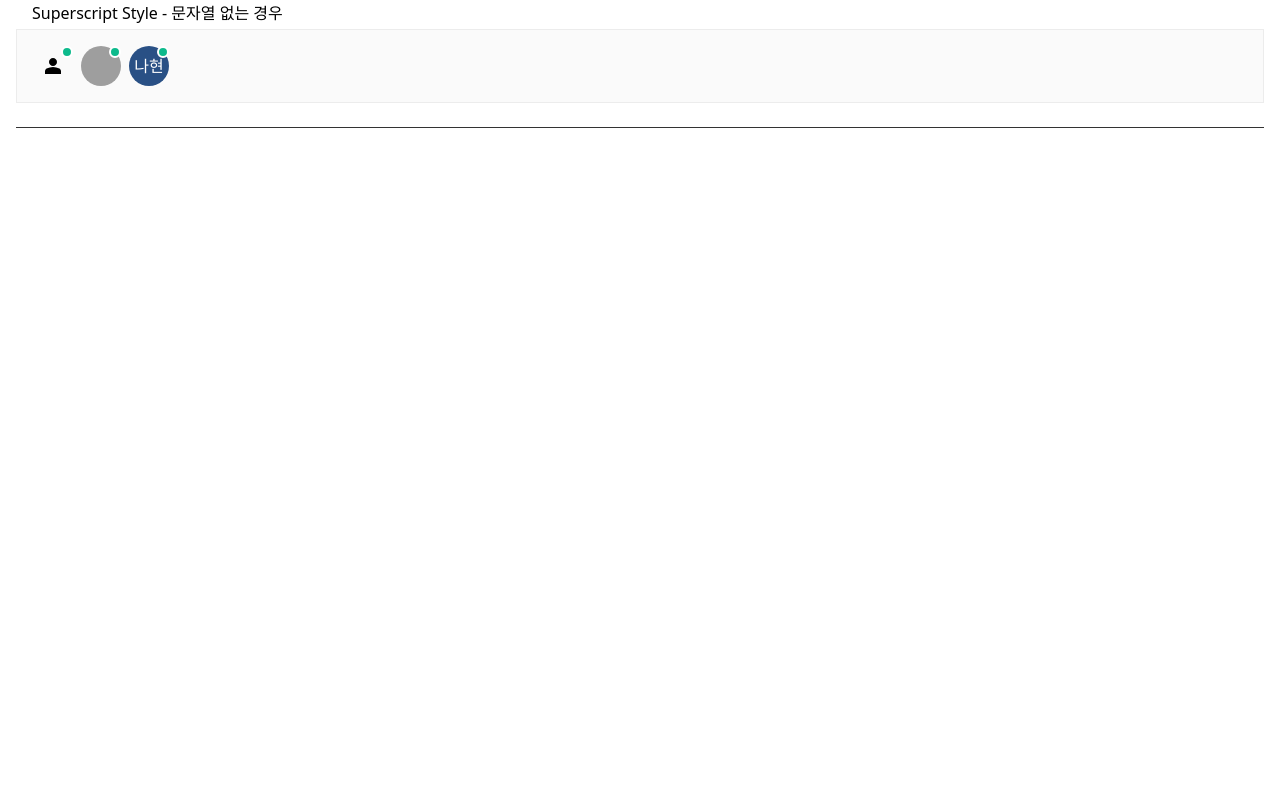
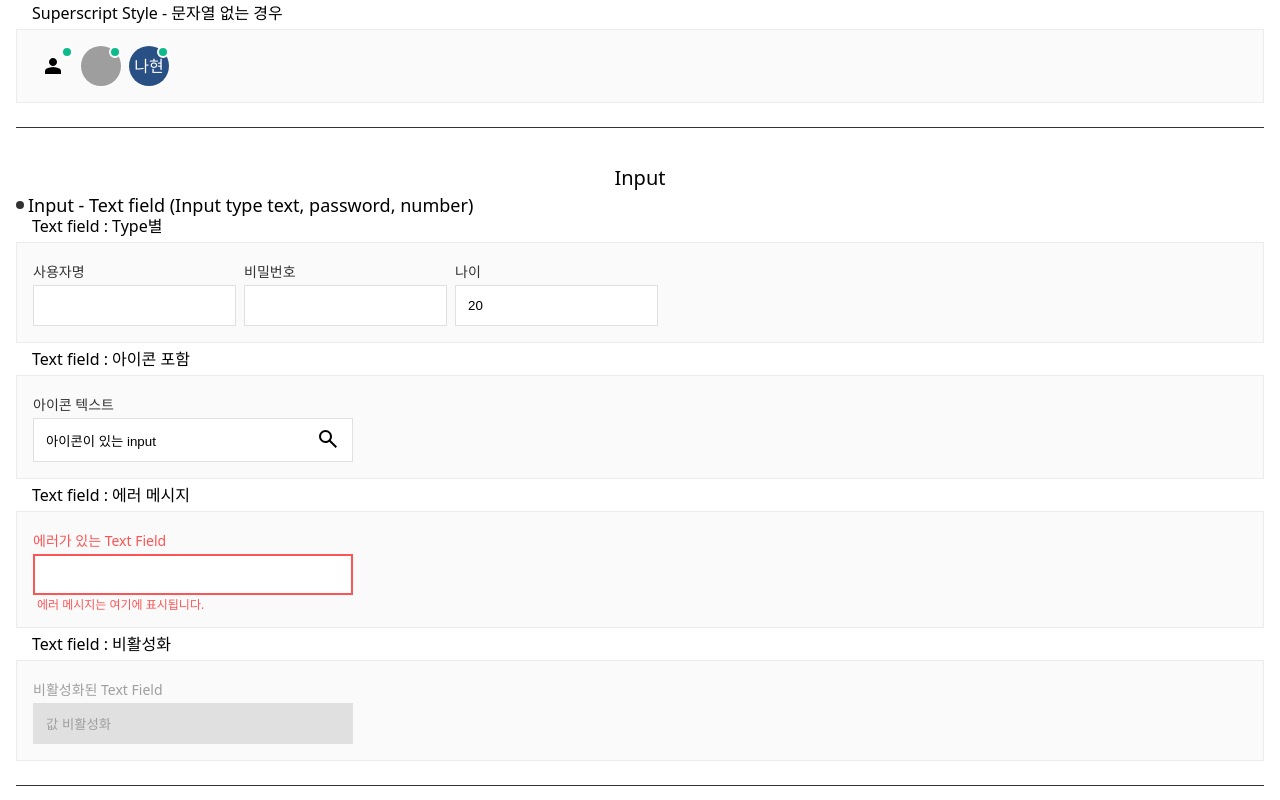
Before and after one commit to shinnh2/myVueComponents, a Vue app: page / in a window 1280 px wide. Shown: the part 1345-2145 px from the top of the page. Before the commit the page ends 1489 px from the top, so only its background shows below. Built offline with nearby package versions, Linux system fonts and the light colour scheme; grey boxes are pictures that could not be loaded.

Commit message:
TextField 컴포넌트 생성 및 예시 추가

```diff
--- a/src/App.vue
+++ b/src/App.vue
@@ -3,6 +3,7 @@ import { ref } from "vue";
   import Button from "./components/button/Button.vue";
   import Avatar from "./components/avatar/Avatar.vue";
   import Badge from "./components/badge/Badge.vue";
+  import TextField from "./components/input/TextField.vue";
 
   /**
    * 클릭 이벤트 핸들러
@@ -24,6 +25,16 @@ function clickHandlerWithArg(msg) {
   function clickHandlerWithEvent(event) {
     console.log(event);
   }
+
+  /**
+   * TextField 컴포넌트에 사용될 반응형 값
+   */
+  const username = ref("");
+  const password = ref("");
+  const userage = ref(20);
+  const usertext = ref("아이콘이 있는 input");
+  const errorExample = ref("");
+  const disabledExample = ref("값 비활성화");
 </script>
 
 <template>
@@ -215,6 +226,65 @@ function clickHandlerWithEvent(event) {
       </Avatar>
     </section>
   </article>
+
+  <!-- Input -->
+  <article>
+    <h2>Input</h2>
+    <h3>Input - Text field (Input type text, password, number)</h3>
+    <form>
+      <h4>Text field : Type별</h4>
+      <section class="nowrap">
+        <TextField v-model="username" id="username" name="username" label="사용자명"></TextField>
+        <TextField
+          v-model="password"
+          id="password"
+          name="password"
+          label="비밀번호"
+          type="password"
+        ></TextField>
+        <TextField v-model="userage" id="age" name="age" label="나이" type="number"></TextField>
+      </section>
+      <h4>Text field : 아이콘 포함</h4>
+      <section>
+        <TextField v-model="usertext" id="usertext" name="usertext" label="아이콘 텍스트">
+          <template #icon
+            ><svg
+              xmlns="http://www.w3.org/2000/svg"
+              height="24px"
+              viewBox="0 -960 960 960"
+              width="24px"
+              fill="#000000"
+            >
+              <path
+                d="M784-120 532-372q-30 24-69 38t-83 14q-109 0-184.5-75.5T120-580q0-109 75.5-184.5T380-840q109 0 184.5 75.5T640-580q0 44-14 83t-38 69l252 252-56 56ZM380-400q75 0 127.5-52.5T560-580q0-75-52.5-127.5T380-760q-75 0-127.5 52.5T200-580q0 75 52.5 127.5T380-400Z"
+              />
+            </svg>
+          </template>
+        </TextField>
+      </section>
+      <h4>Text field : 에러 메시지</h4>
+      <section>
+        <TextField
+          v-model="errorExample"
+          id="errorExample"
+          name="errorExample"
+          label="에러가 있는 Text Field"
+          :isError="true"
+          errorMsg="에러 메시지는 여기에 표시됩니다."
+        ></TextField>
+      </section>
+      <h4>Text field : 비활성화</h4>
+      <section>
+        <TextField
+          v-model="disabledExample"
+          id="disabledExample"
+          name="disabledExample"
+          label="비활성화된 Text Field"
+          :disabled="true"
+        ></TextField>
+      </section>
+    </form>
+  </article>
 </template>
 
 <style scoped>
--- /dev/null
+++ b/src/components/input/TextField.scss
@@ -0,0 +1,66 @@
+@use "/src/styles/abstracts/variables" as v;
+@use "/src/styles/abstracts/mixins" as m;
+
+.input-area {
+  max-width: 320px;
+
+  &__label {
+    display: block;
+    margin: 6px 0;
+    font-size: 14px;
+    color: #333;
+  }
+  &__label.focused {
+    color: v.$primaryColor;
+  }
+  &__label.isError {
+    color: v.$errorEmColor;
+  }
+  &__label.disabled {
+    color: #9f9f9f;
+  }
+
+  .input-wrap {
+    display: flex;
+    min-width: 180px;
+    border: 1px solid #e0e0e0;
+    background: #fff;
+    padding: 8px 12px;
+    box-sizing: border-box;
+
+    &__input {
+      flex: 1;
+      padding: 4px 0;
+      border: 0 none;
+      outline: none;
+      background: none;
+    }
+    &__icon {
+      flex: none;
+      margin-left: auto;
+    }
+    &__error-msg {
+      margin-top: 4px;
+      padding: 0 4px;
+      color: v.$errorEmColor;
+      font-size: 12px;
+    }
+
+    &.focused {
+      border: 1px solid v.$primaryColor;
+      box-shadow: 0 0 0 1px v.$primaryColor inset;
+    }
+    &.isError {
+      border: 1px solid v.$errorEmColor;
+      box-shadow: 0 0 0 1px v.$errorEmColor inset;
+    }
+    &.disabled {
+      background: #e0e0e0;
+      color: #9f9f9f;
+
+      .input-wrap__input {
+        color: #9f9f9f;
+      }
+    }
+  }
+}
--- /dev/null
+++ b/src/components/input/TextField.vue
@@ -0,0 +1,116 @@
+<script setup>
+  import { ref, reactive, computed } from "vue";
+
+  const vModalValue = defineModel();
+
+  /**
+   * Input TextField 컴포넌트 Props 정의
+   * @property {String} id - input의 id 값
+   * @property {String} name - input의 name 값
+   * @property {String} type - textfield형 input의 type. { text, password, number }
+   * @property {Boolean} label - input의 label태그의 내용. 생략시 aria-label 또는 title 속성 필요
+   * @property {Boolean} ariaLabel - input만 있는 경우, input의 aria-label 속성 값. 생략시 title 속성 또는 label 태그의 내용 필요
+   * @property {Boolean} title - input만 있는 경우, input의 title 속성 값. 생략시 aria-label 속성 또는 label 태그의 내용 필요
+   * @property {String|Number} value - input의 값. 값을 인위적으로 지정할 때 사용
+   * @property {String} placeholder - input의 placeholder
+   * @property {Boolean} isError - error 여부
+   * @property {String} errorMsg - error 값이 true일 경우 노출할 에러 메시지
+   * @property {Boolean} disabled - input의 disabled 여부
+   */
+  const rawProps = defineProps({
+    id: {
+      type: String,
+      required: true,
+    },
+    name: {
+      type: String,
+      required: true,
+    },
+    type: {
+      type: String,
+      validator(value, props) {
+        return ["text", "password", "number"].includes(value);
+      },
+      default: "text",
+    },
+    label: {
+      type: String,
+    },
+    ariaLabel: {
+      type: String,
+    },
+    title: {
+      type: String,
+    },
+    placeholder: {
+      type: String,
+    },
+    isError: {
+      type: Boolean,
+      default: false,
+    },
+    errorMsg: {
+      type: String,
+      default: "",
+    },
+    disabled: {
+      type: Boolean,
+      default: false,
+    },
+  });
+  const props = reactive(rawProps);
+
+  /** @type {boolean} - focus 상태를 표시하기 위한 반응형 값 */
+  const isFocused = ref(false);
+  /** @type {HTMLInputElement | null} -  input DOM */
+  const inputRef = ref(null);
+  /**
+   * input 클릭시 focus효과를 주기 위한 함수
+   */
+  function focusInput() {
+    inputRef.value.focus();
+  }
+  /**
+   * 동적 스타일을 반영하기 위해 클래스명을 조합하여 정의하는 연산 함수
+   */
+  const textFieldClass = computed(() => ({
+    focused: isFocused.value,
+    isError: props.isError,
+    disabled: props.disabled,
+  }));
+</script>
+
+<template>
+  <div class="input-area">
+    <label v-if="label" :for="id" class="input-area__label" :class="textFieldClass">
+      {{ label }}
+    </label>
+
+    <!-- label이 없을 경우 title 또는 aria-label 적용 -->
+    <div class="input-wrap" :class="textFieldClass" @click="focusInput">
+      <input
+        ref="inputRef"
+        v-model="vModalValue"
+        :id="id"
+        :name="name"
+        :type="type"
+        :aria-label="label ? undefined : ariaLabel"
+        :title="label ? undefined : title"
+        :placeholder="placeholder"
+        :disabled="disabled"
+        class="input-wrap__input"
+        @focus="isFocused = true"
+        @blur="isFocused = false"
+      />
+      <div v-if="$slots.icon" class="input-wrap__icon">
+        <slot name="icon"></slot>
+      </div>
+    </div>
+
+    <div v-if="isError && errorMsg" class="input-wrap__error-msg">{{ errorMsg }}</div>
+  </div>
+</template>
+
+<style scoped>
+  @import "./TextField.scss";
+</style>
```
Lines whose indentation alone changed are shown as unchanged.
